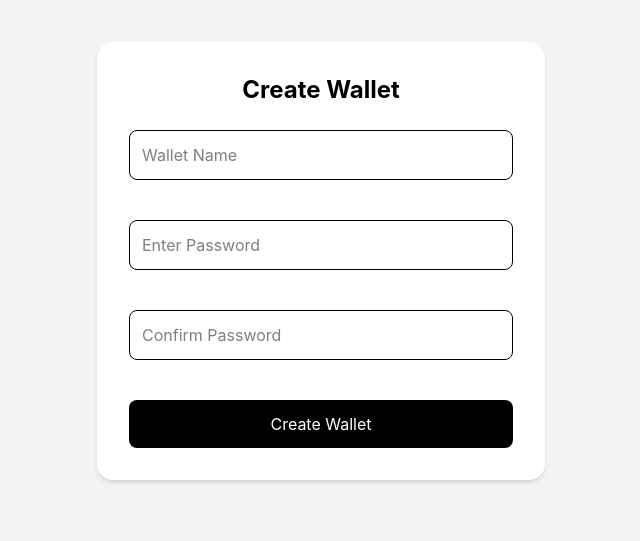
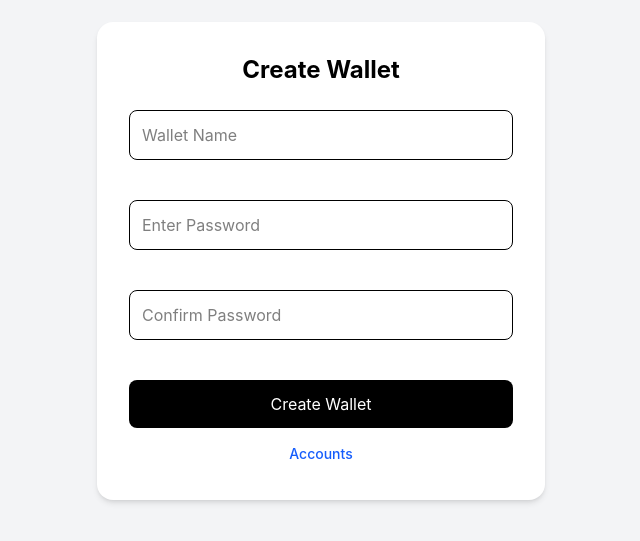
Before and after one commit to ron-meta1/tz-wallet, a React (Vite) app: page /create in a window 1280 px wide. Shown: the part 139-680 px from the top of the page, without its empty margins (319-959 px from the left). Built offline with nearby package versions, Linux system fonts and the light colour scheme; what web3 would draw is missing.

Commit message:
extra navigation addition

```diff
--- /dev/null
+++ b/src/components/NavLinkButton.jsx
@@ -0,0 +1,36 @@
+import { Link } from "react-router-dom";
+
+function NavLinkButton({
+    to,
+    children,
+    className = ""
+}) {
+
+    return (
+
+        <div className="mt-3 flex items-center justify-center">
+
+            <Link
+                to={to}
+                className={`
+                    text-sm
+                    text-blue-600
+                    hover:text-black
+                    font-medium
+                    px-2
+                    py-1
+                    rounded-md
+                    hover:bg-gray-100
+                    transition
+                    cursor-pointer
+                    ${className}
+                `}
+            >
+                {children}
+            </Link>
+
+        </div>
+    );
+}
+
+export default NavLinkButton;
--- a/src/pages/CreateWallet.jsx
+++ b/src/pages/CreateWallet.jsx
@@ -1,5 +1,6 @@
 import { useState } from "react";
 import { createWallet } from "../wallet/createWallet";
+import NavLinkButton from "../components/NavLinkButton";
 
 function CreateWallet() {
 
@@ -107,6 +108,10 @@ function CreateWallet() {
           <p className="mt-4 text-center">{message}</p>
         )}
 
+        <NavLinkButton to="/">
+            Accounts
+        </NavLinkButton>
+
       </div>
 
     </div>
--- a/src/pages/SendTransaction.jsx
+++ b/src/pages/SendTransaction.jsx
@@ -3,6 +3,7 @@ import { useNavigate } from "react-router-dom";
 import { sendTransaction } from "../wallet/sendTransaction";
 import { useWallet } from "../context/WalletContext";
 import { NETWORKS } from "../config/networks";
+import NavLinkButton from "../components/NavLinkButton";
 
 function SendTransaction() {
 
@@ -88,6 +89,11 @@ function SendTransaction() {
                         </button>
 
                         <p className="mt-4 text-center">{message}</p>
+
+                <NavLinkButton to="/dashboard">
+                    Dashboard
+                </NavLinkButton>
+
             </div>
         </div>
     );
--- a/src/pages/UnlockWallet.jsx
+++ b/src/pages/UnlockWallet.jsx
@@ -2,6 +2,7 @@ import { useState } from "react";
 import { useLocation, Navigate, useNavigate } from "react-router-dom";
 import { unlockWallet } from "../wallet/unlockWallet";
 import { useWallet } from "../context/WalletContext";
+import NavLinkButton from "../components/NavLinkButton";
 
 function UnlockWallet() {
 
@@ -88,6 +89,10 @@ function UnlockWallet() {
                     </div>
                 )} */}
 
+                <NavLinkButton to="/">
+                    Accounts
+                </NavLinkButton>
+
             </div>
         </div>
     );
```
